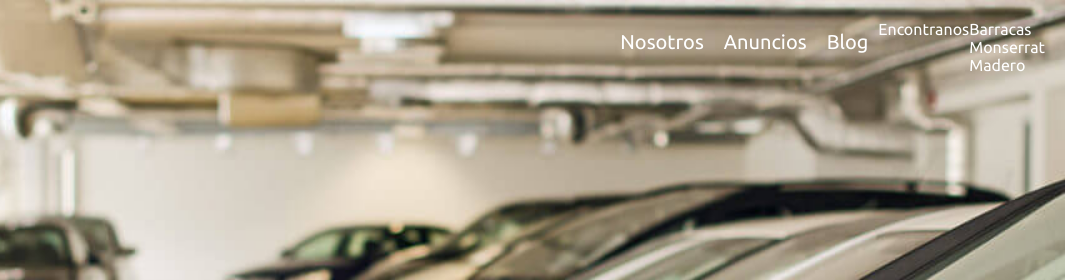
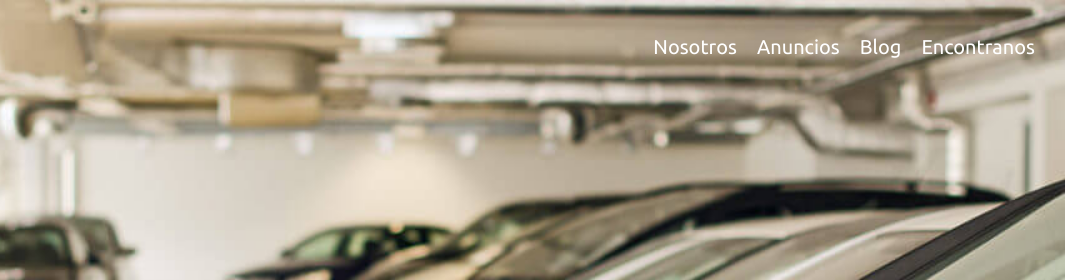
Before and after one commit to Albongle/ProyectoCoderHouse, a website: page pages/encontranos.html in a window 1280 px wide. Shown: the top 280 px of the page, 215-1280 px from the left. Drawn offline with nearby package versions, Linux system fonts and the light colour scheme.

```diff
--- a/pages/encontranos.html
+++ b/pages/encontranos.html
@@ -24,8 +24,8 @@
                     <img class="lista-enlaces__imagen" src="../images/navbarr.svg" alt="">
                     <li class="lista-enlaces__link"><a href="../pages/nosotros.html">Nosotros</a></li>
                     <li class="lista-enlaces__link""><a href="../pages/anuncios.html">Anuncios</a></li>
-                    <li class="lista-enlaces__link"><a href="../pages/blog.html">Blog</a></li
-                    <li class="lista-enlaces__link"">
+                    <li class="lista-enlaces__link"><a href="../pages/blog.html">Blog</a></li>
+                    <li class="lista-enlaces__link">
                         <a href="../pages/encontranos.html">Encontranos</a>
                         <ul class="link__sub-lista-enlaces">
                             <li class="sub-lista-enlaces__sub-link"><a href="../pages/encontranos.html#barracas">Barracas</a></li>
```
